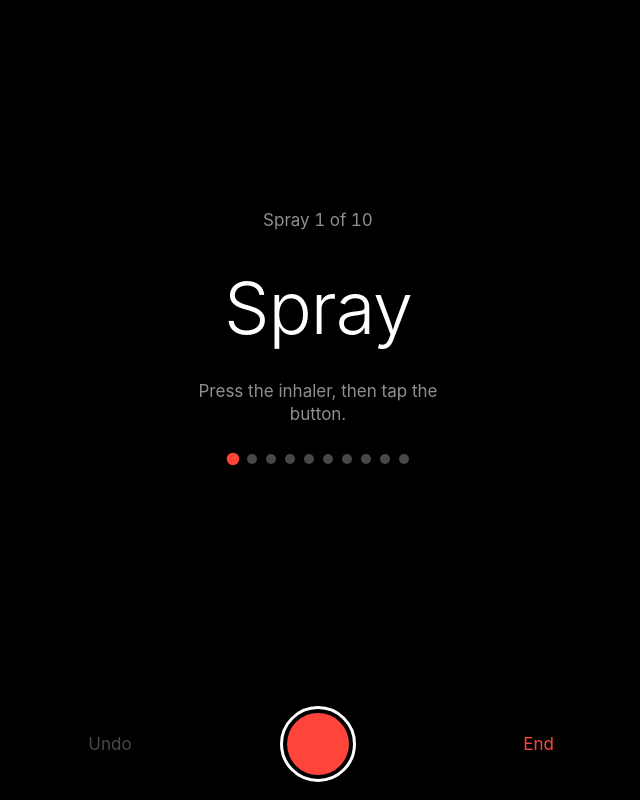
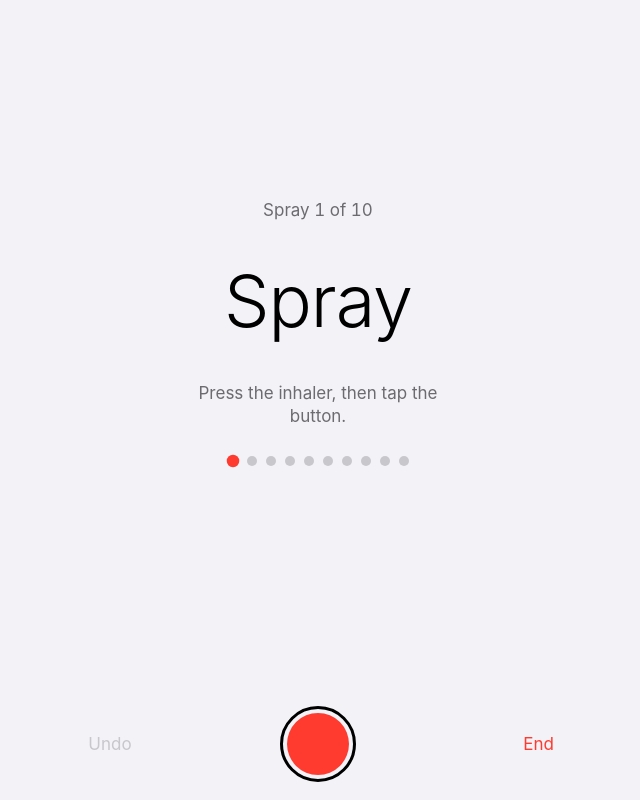
Before and after one commit to davidvb/Asthma-Inhaler-Counter, a plain HTML site: page index.html in a window 1280 px wide. Both pictures are taken after a click on the button "Start session". Shown: the whole page, without its empty margins (322-962 px from the left). Drawn offline with Linux system fonts and the light colour scheme.

Commit message:
Update index.html
Fix for jumping UI and added light and dark mode switching support

```diff
--- a/index.html
+++ b/index.html
@@ -3,20 +3,21 @@
 <head>
 <meta charset="utf-8">
 <meta name="viewport" content="width=device-width, initial-scale=1, viewport-fit=cover">
-<meta name="theme-color" content="#000000">
+<meta name="theme-color" content="#f2f2f7" media="(prefers-color-scheme: light)"><meta name="theme-color" content="#000000" media="(prefers-color-scheme: dark)">
 <meta name="apple-mobile-web-app-capable" content="yes">
 <meta name="mobile-web-app-capable" content="yes">
 <meta name="apple-mobile-web-app-status-bar-style" content="black-translucent">
 <title>Inhaler Counter</title>
 <style>
 :root{
-  color-scheme:dark;
-  --bg:#000;--card:#1c1c1e;--sep:#38383a;--t1:#fff;--t2:#8e8e93;--t3:#48484a;--red:#ff453a;
+  color-scheme:light dark;
+  --bg:#f2f2f7;--card:#fff;--sep:#c6c6c8;--t1:#000;--t2:#6c6c70;--t3:#c7c7cc;--chip:#e5e5ea;--chip2:#d1d1d6;--accent:#ff3b30;--onaccent:#fff;
   --font:-apple-system,BlinkMacSystemFont,"SF Pro Display","SF Pro Text","Helvetica Neue","Segoe UI",Roboto,system-ui,sans-serif;
   box-sizing:border-box;
   padding-top:env(safe-area-inset-top,0px);
   padding-bottom:env(safe-area-inset-bottom,0px);
 }
+@media (prefers-color-scheme:dark){:root{--bg:#000;--card:#1c1c1e;--sep:#38383a;--t1:#fff;--t2:#8e8e93;--t3:#48484a;--chip:#2c2c2e;--chip2:#3a3a3c;--accent:#ff453a}}
 html{scroll-padding-top:env(safe-area-inset-top,0px)}
 *{box-sizing:border-box;-webkit-tap-highlight-color:transparent}
 html,body{height:100%;margin:0;background:var(--bg);color:var(--t1);font-family:var(--font);-webkit-font-smoothing:antialiased;overscroll-behavior:none;user-select:none;-webkit-user-select:none}
@@ -30,8 +31,8 @@ h1{font-size:34px;font-weight:700;letter-spacing:.2px;margin:8px 0 20px}
 .row .lbl{font-size:17px}
 .row .sub{font-size:13px;color:var(--t2);margin-top:2px}
 .step{display:flex;align-items:center;gap:14px}
-.step button{width:32px;height:32px;border-radius:50%;background:#2c2c2e;font-size:20px;line-height:32px;text-align:center;color:var(--red)}
-.step button:active{background:#3a3a3c}
+.step button{width:32px;height:32px;border-radius:50%;background:var(--chip);font-size:20px;line-height:32px;text-align:center;color:var(--accent)}
+.step button:active{background:var(--chip2)}
 .step output{min-width:24px;text-align:center;font-size:20px;font-variant-numeric:tabular-nums}
 .sec{font-size:13px;color:var(--t2);margin:28px 16px 8px;text-transform:none}
 .empty{color:var(--t2);font-size:15px;padding:18px 16px}
@@ -40,31 +41,30 @@ h1{font-size:34px;font-weight:700;letter-spacing:.2px;margin:8px 0 20px}
 /* active */
 .stage{flex:1;display:flex;flex-direction:column;align-items:center;justify-content:center;text-align:center;gap:6px;min-height:0}
 .eyebrow{font-size:17px;color:var(--t2);font-variant-numeric:tabular-nums}
-.big{font-size:132px;font-weight:200;line-height:1;letter-spacing:-2px;font-variant-numeric:tabular-nums;margin:6px 0 0}
-.big.word{font-size:72px;font-weight:300;letter-spacing:-1px;padding:30px 0}
-.hint{font-size:17px;color:var(--t2);max-width:280px;line-height:1.35;min-height:46px}
+.big{height:150px;display:flex;align-items:center;justify-content:center;font-size:132px;font-weight:300;line-height:1;letter-spacing:-2px;font-variant-numeric:tabular-nums}
+.big.word{font-size:72px;letter-spacing:-1px}
+.hint{font-size:17px;color:var(--t2);max-width:280px;line-height:1.35;height:46px}
 .dots{display:flex;flex-wrap:wrap;justify-content:center;gap:9px;margin-top:22px;max-width:300px}
 .dots i{width:10px;height:10px;border-radius:50%;background:var(--t3);transition:background .2s,transform .2s}
 .dots i.on{background:var(--t1)}
-.dots i.cur{background:var(--red);transform:scale(1.25)}
-.dots.small i{width:8px;height:8px;background:#2c2c2e}
-.dots.small i.on{background:var(--red)}
+.dots i.cur{background:var(--accent);transform:scale(1.25)}
+.dots.small i{width:8px;height:8px;background:var(--chip)}
+.dots.small i.on{background:var(--accent)}
 .dots.small{margin-top:14px}
 
 .dock{padding:12px 0 18px;display:flex;flex-direction:column;align-items:center;gap:14px}
-.ctl{width:100%;display:flex;align-items:center;justify-content:space-between;min-height:44px}
-.txt{font-size:17px;color:var(--red);padding:10px 4px;min-width:64px}
+.ctl{width:100%;display:flex;align-items:center;justify-content:space-between;min-height:76px}
+.txt{font-size:17px;color:var(--accent);padding:10px 4px;min-width:64px}
 .txt:disabled{color:var(--t3)}
-.rec{width:76px;height:76px;border-radius:50%;border:3px solid #fff;display:grid;place-items:center;flex:none}
-.rec span{width:62px;height:62px;border-radius:50%;background:var(--red);display:block;transition:transform .12s ease,border-radius .2s ease,width .2s,height .2s}
+.txt.off{visibility:hidden}
+.rec{width:76px;height:76px;border-radius:50%;border:3px solid var(--t1);display:grid;place-items:center;flex:none}
+.rec span{width:62px;height:62px;border-radius:50%;background:var(--accent);display:block;transition:transform .12s ease}
 .rec:active span{transform:scale(.88)}
-.rec.stop span{width:30px;height:30px;border-radius:8px}
-.rec.done span{background:#fff;width:62px;height:62px}
-.spacer{min-width:64px}
+.rec.done span{background:var(--t1)}
 .hide{display:none!important}
-.check{font-size:72px;color:var(--red);line-height:1}
+.check{font-size:72px;color:var(--accent);line-height:1}
 @media (prefers-reduced-motion:reduce){*{transition:none!important}}
-@media (max-height:640px){.big{font-size:96px}.big.word{font-size:56px;padding:16px 0}.dots{margin-top:12px}}
+@media (max-height:640px){.big{height:110px;font-size:96px}.big.word{font-size:56px}.dots{margin-top:12px}}
 </style>
 </head>
 <body>
@@ -90,10 +90,10 @@ h1{font-size:34px;font-weight:700;letter-spacing:.2px;margin:8px 0 20px}
   </div>
 
   <div class="dock">
-    <div class="ctl">
-      <button class="txt" id="left"></button>
-      <button class="rec" id="main" aria-label="Start"><span></span></button>
-      <button class="txt" id="right" style="text-align:right"></button>
+    <div class="ctl" id="ctl">
+      <button class="txt" id="left">Undo</button>
+      <button class="rec" id="main" aria-label="Start session"><span></span></button>
+      <button class="txt" id="right" style="text-align:right">End</button>
     </div>
   </div>
 </div>
@@ -120,7 +120,7 @@ h1{font-size:34px;font-weight:700;letter-spacing:.2px;margin:8px 0 20px}
     $('vRun').classList.toggle('hide',idle);
     $('sv').textContent=S.cfg.sprays;$('bv').textContent=S.cfg.breaths;
     var main=$('main'),left=$('left'),right=$('right');
-    main.className='rec';left.className='txt';right.className='txt';
+    main.className='rec';var off=idle||r.phase==='done';left.classList.toggle('off',off);right.classList.toggle('off',off);
     if(idle){
       var h=S.hist.map(function(x){
         var d=new Date(x.t);
@@ -129,37 +129,32 @@ h1{font-size:34px;font-weight:700;letter-spacing:.2px;margin:8px 0 20px}
       }).join('');
       $('hist').innerHTML=h||'<div class="empty">Completed sessions appear here.</div>';
       main.setAttribute('aria-label','Start session');
-      left.textContent='';right.textContent='';left.disabled=right.disabled=true;
-      left.className='spacer';right.className='spacer';
       return;
     }
     left.disabled=right.disabled=false;
     var n=S.cfg.sprays,m=S.cfg.breaths;
+    $('bdots').innerHTML=dots(m,0,0);$('bdots').style.visibility='hidden';
     if(r.phase==='done'){
       $('eyebrow').textContent='Session complete';
       $('big').className='big word';$('big').innerHTML='<span class="check">✓</span>';
       $('hint').textContent=n+' sprays in '+dur(r.end-r.start)+'.';
-      $('sdots').innerHTML=dots(n,n,0);$('bdots').innerHTML='';
+      $('sdots').innerHTML=dots(n,n,0);
       main.classList.add('done');main.setAttribute('aria-label','Done');
-      left.className='spacer';left.textContent='';left.disabled=true;
-      right.className='spacer';right.textContent='';right.disabled=true;
       return;
     }
     $('eyebrow').textContent='Spray '+r.s+' of '+n;
     if(r.phase==='puff'){
       $('big').className='big word';$('big').textContent='Spray';
       $('hint').textContent='Press the inhaler, then tap the button.';
-      $('bdots').innerHTML='';
       main.setAttribute('aria-label','Spray done');
     }else{
       $('big').className='big';$('big').textContent=r.b;
       $('hint').textContent='of '+m+' breaths. Tap after each breath.';
-      $('bdots').innerHTML=dots(m,r.b,0);
+      $('bdots').innerHTML=dots(m,r.b,0);$('bdots').style.visibility='visible';
       main.setAttribute('aria-label','Count breath');
     }
     $('sdots').innerHTML=dots(n,r.s-1,r.s);
-    left.textContent='Undo';left.disabled=!r.stack.length;
-    right.textContent='End';
+    left.disabled=!r.stack.length;
   }
 
   function snap(){S.run.stack.push({phase:S.run.phase,s:S.run.s,b:S.run.b});if(S.run.stack.length>60)S.run.stack.shift()}
```
